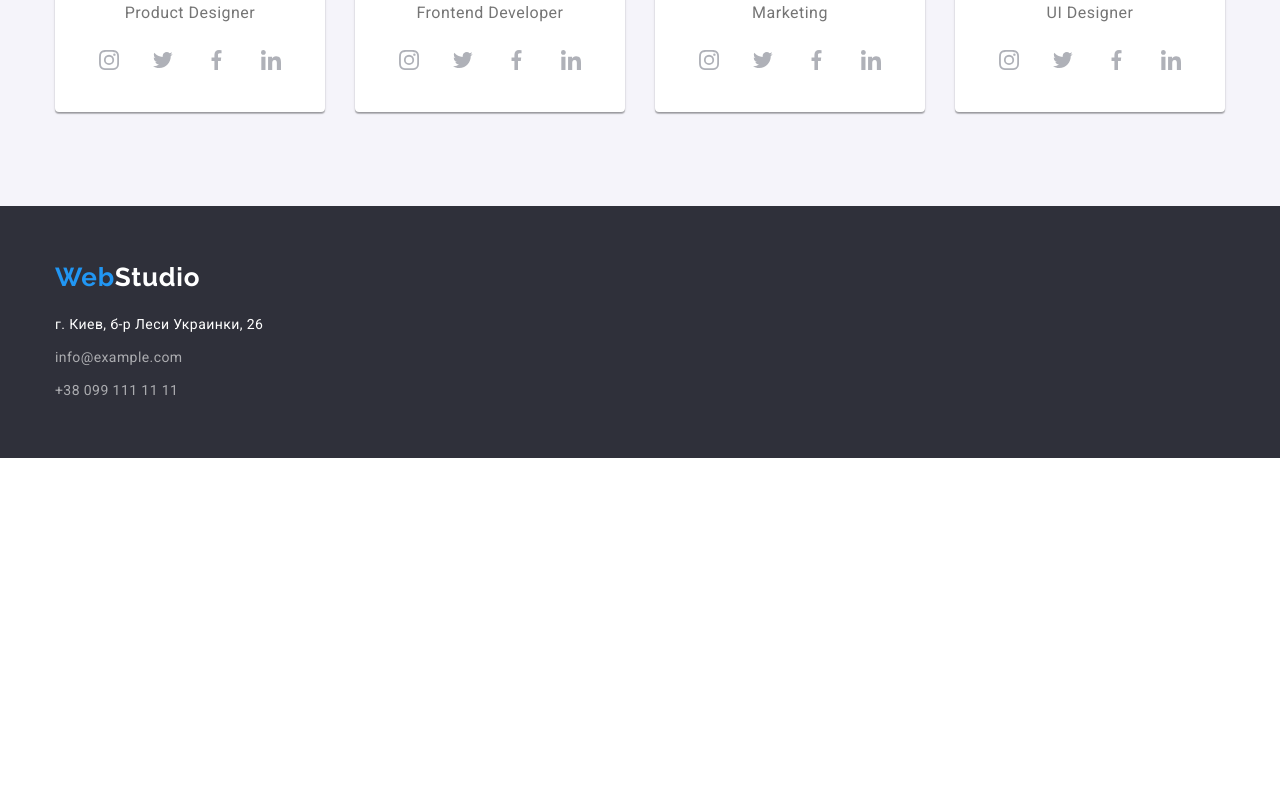
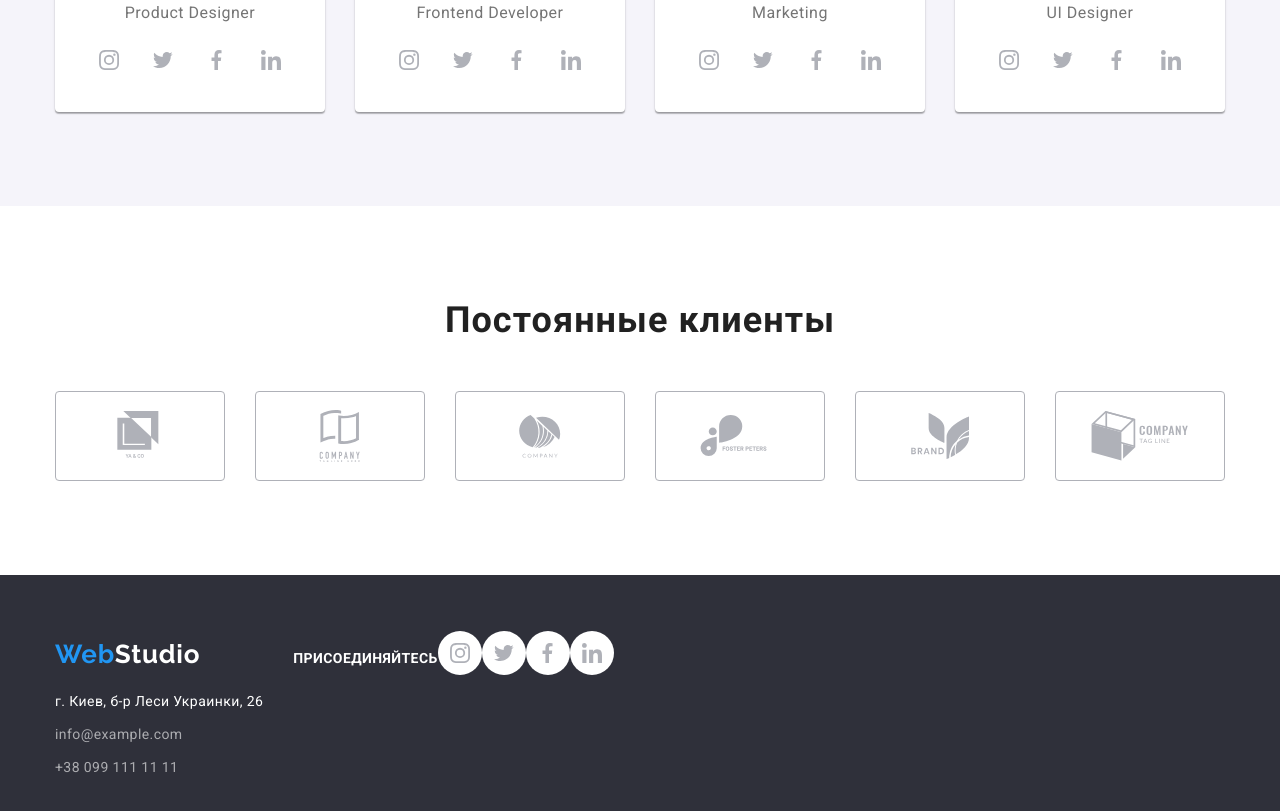
Before and after one commit to Kirill-Filonchuk/goit-markup-hw-04, a plain HTML site: page index.html in a window 1280 px wide. Shown: the part 1962-2773 px from the top of the page. Before the commit the page ends 2420 px from the top, so only its background shows below. Drawn offline with nearby package versions, Linux system fonts and the light colour scheme.

Commit message:
second-step

```diff
--- a/css/styles.css
+++ b/css/styles.css
@@ -431,14 +431,20 @@ button {
   justify-content: space-between;
 }
 
+.social-list-items {
+  width: 44px;
+  height: 44px;
+}
+
 .social-list-link {
   display: flex;
   justify-content: center;
   align-items: center;
   background-color: var(--primary-bg-color);
   border-radius: 50%;
-  width: 44px;
-  height: 44px;
+  height: 100%;
+
+  fill: var(--social-fill-color);
 }
 
 .social-list-link:hover,
@@ -449,12 +455,73 @@ button {
 .social-icon {
   width: 20px;
   height: 20px;
-  fill: var(--social-fill-color);
+  /* fill: var(--social-fill-color); */
+  /* fill: currentColor; */
 }
 
 .social-list-link:hover .social-icon,
 .social-list-link:focus .social-icon {
   fill: var(--primary-bg-color);
+}
+
+/* ======= Our regular customers  ======= */
+
+.customers {
+  padding-top: 94px;
+  padding-bottom: 94px;
+}
+
+.customers .title {
+  font-weight: 700;
+  font-size: 36px;
+  line-height: 1, 167;
+  text-align: center;
+  letter-spacing: 0.03em;
+  color: var(--second-text-color);
+
+  margin-bottom: 50px;
+}
+
+.customers-order {
+  display: flex;
+  flex-wrap: wrap;
+  /* justify-content: center; */
+  margin-right: calc(-1 * var(--card-set-gap));
+  margin-bottom: calc(-1 * var(--card-set-gap));
+}
+
+.customers-order-item {
+  width: 170px;
+  height: 90px;
+  margin-right: var(--card-set-gap);
+  margin-bottom: var(--card-set-gap);
+
+  flex-basis: calc(100% / 6 - var(--card-set-gap));
+}
+
+.customer-order-link {
+  display: flex;
+  justify-content: center;
+  align-items: center;
+
+  border: 1px solid var(--social-fill-color);
+  border-radius: 4px;
+  height: 100%;
+  color: var(--social-fill-color);
+}
+
+.customer-icon {
+  fill: currentColor;
+}
+
+.customer-order-link:hover,
+.customer-order-link:focus {
+  border-color: var(--accent-color);
+}
+
+.customer-order-link:hover .customer-icon,
+.customer-order-link:focus .customer-icon {
+  fill: var(--accent-color);
 }
 
 /* ======= Footer .container  ======= */
@@ -509,6 +576,28 @@ button {
   letter-spacing: 0.03em;
   text-decoration: inherit;
   color: var(--footer-rare-text-color);
+}
+
+.footer-section {
+  display: flex;
+  align-items: baseline;
+}
+
+.footer-social {
+  display: flex;
+  flex-direction: column;
+}
+
+.footer-call {
+  font-weight: 700;
+  font-size: 14px;
+  line-height: 1.143;
+  letter-spacing: 0.03em;
+  text-transform: uppercase;
+
+  color: var(--primary-bg-color);
+
+  margin-bottom: 20px;
 }
 
 /* ======= CSS rules for Portfolio.html ======= */
--- a/index.html
+++ b/index.html
@@ -255,17 +255,104 @@
                  </ul>
             </div>
         </section>
+
+        <!-- Our regular customers -->
+        <section class="customers">
+            <div class="container">
+                <h2 class="title">Постоянные клиенты</h2>
+                <ul class="customers-order list">
+                    <li class="customers-order-item">
+                        <a class="customer-order-link">
+                            <svg class="customer-icon"  widht="45px" height="50px">
+                                <use href="./images/sprite.svg#yaco"></use>
+                            </svg>
+                        </a>
+                    </li>
+                    <li class="customers-order-item">
+                        <a class="customer-order-link">
+                            <svg class="customer-icon" widht="40px" height="52px">
+                                <use href="./images/sprite.svg#tagline"></use>
+                            </svg>
+                        </a>
+                    </li>
+                    <li class="customers-order-item">
+                        <a class="customer-order-link">
+                            <svg class="customer-icon" widht="41px" height="43px">
+                                <use href="./images/sprite.svg#company"></use>
+                            </svg>
+                        </a>
+                    </li>
+                    <li class="customers-order-item">
+                        <a class="customer-order-link">
+                            <svg class="customer-icon" widht="80px" height="42px">
+                                <use href="./images/sprite.svg#fosterpeters"></use>
+                            </svg>
+                        </a>
+                    </li>
+                    <li class="customers-order-item">
+                        <a class="customer-order-link">
+                            <svg class="customer-icon"  widht="59px" height="46px">
+                                <use href="./images/sprite.svg#brand"></use>
+                            </svg>
+                        </a>
+                    </li>
+                    <li class="customers-order-item">
+                        <a class="customer-order-link">
+                            <svg class="customer-icon"  widht="89px" height="50px">
+                                <use href="./images/sprite.svg#companytag"></use>
+                            </svg>
+                        </a>
+                    </li>
+
+                </ul>
+            </div>
+        </section>
     </main>
 
 <!--Footer same in other pages-->
     <footer class="footer">
         <div class="container">
+        <div class="footer-section">
+<div>
             <div class="footer-logo">
                 <a href="#" class="logo" lang="en">Web<span
                             class="logo-studio-color-footer">Studio</span></a>
             </div>
 
 
+</div>
+            <b class="footer-call">присоединяйтесь</b>
+
+            <div class="footer-social">
+                <!-- <b class="footer-call">присоединяйтесь</b> -->
+                <ul class="social-list list">
+                    <li class="social-list-items"><a class="social-list-link" href="#">
+                            <svg class="social-icon">
+                                <use href="./images/sprite.svg#instagram"></use>
+                            </svg>
+                        </a>
+                    </li>
+                    <li class="social-list-items"><a class="social-list-link" href="#">
+                            <svg class="social-icon">
+                                <use href="./images/sprite.svg#twitter"></use>
+                            </svg>
+                        </a>
+                    </li>
+                    <li class="social-list-items"><a class="social-list-link" href="#">
+                            <svg class="social-icon">
+                                <use href="./images/sprite.svg#facebook"></use>
+                            </svg>
+                        </a>
+                    </li>
+                    <li class="social-list-items"><a class="social-list-link" href="#">
+                            <svg class="social-icon">
+                                <use href="./images/sprite.svg#linkedin"></use>
+                            </svg>
+                        </a>
+                    </li>
+                </ul>
+            </div>
+        </div>
             <!--Our address and our contacts-->
             <address class="address-futer">
 
```
